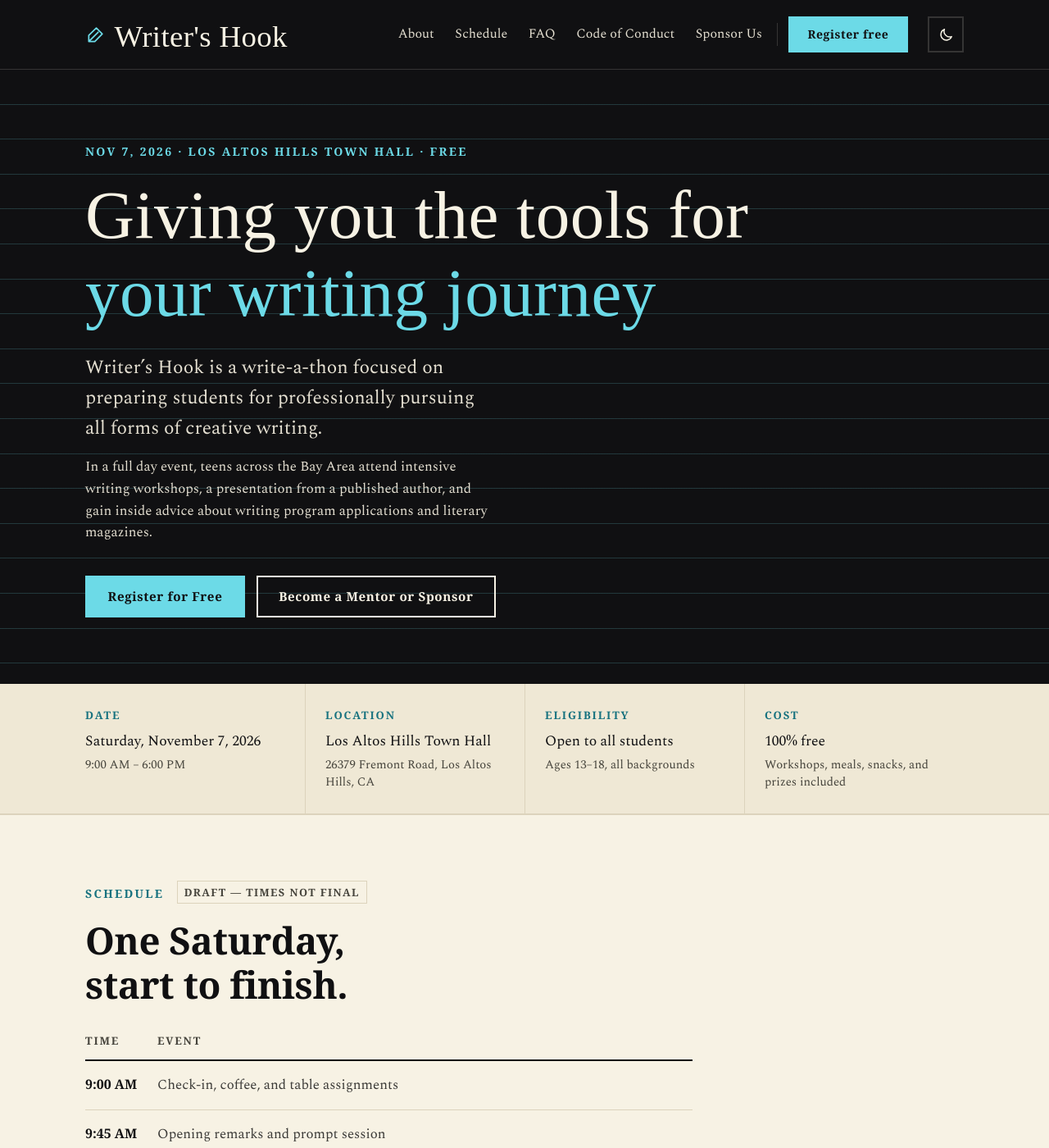
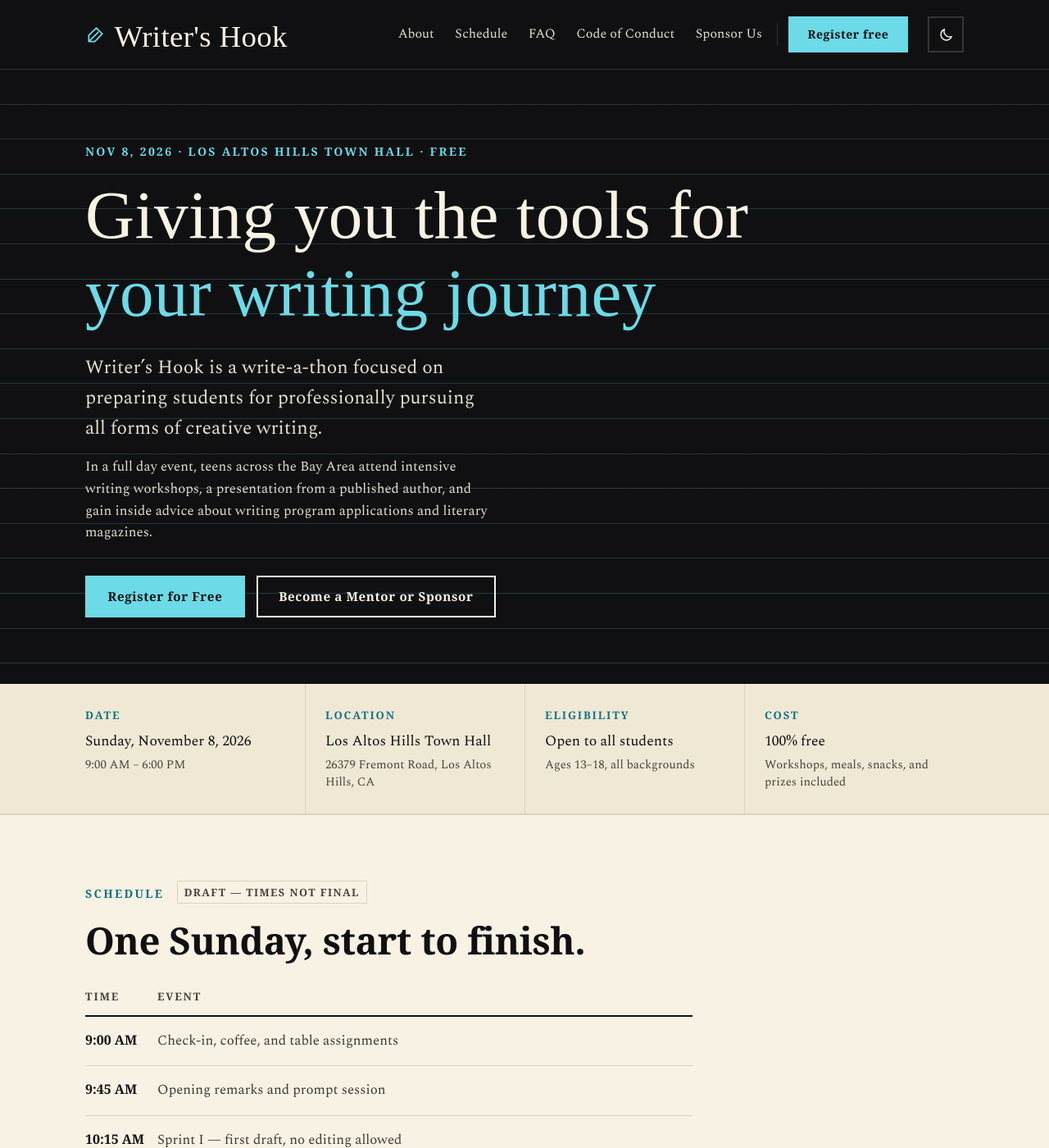
Before and after one commit to Writer-s-Hook/Website, a Jekyll site: the page built from index.md, in a window 1280 px wide and 1400 px high. Shown: the whole window at 82% size. Built offline with Jekyll 4.4.1, drawn with Linux system fonts in a browser that asks for light colours; some web fonts are replaced; some of the changed text lies outside the part shown.

Commit message:
Move the event to Sunday, November 8, 2026
November 8, 2026 falls on a Sunday, so the weekday changes with the date. Two
places named the weekday rather than deriving it: event.date in _config.yml and
the home page schedule heading, which read "One Saturday, start to finish."

Covers all six references - the config date and short date, the site
description, the schedule heading, the FAQ answer and the README. Nothing left
saying Saturday or the 7th.

Co-Authored-By: Claude Opus 5 <noreply@anthropic.com>

```diff
--- a/_config.yml
+++ b/_config.yml
@@ -2,7 +2,7 @@ title: "Writer's Hook"
 tagline: 'A free one-day creative write-a-thon for high school writers'
 description: >-
   A free one-day creative write-a-thon for Bay Area high school writers.
-  Drafting sprints, craft workshops, and 1-on-1 mentorship. November 7, 2026.
+  Drafting sprints, craft workshops, and 1-on-1 mentorship. November 8, 2026.
 email: writershook2026@gmail.com
 # Code of Conduct reporting address. MUST be an inbox a named organizer
 # monitors on the day — see conduct.md.
@@ -14,8 +14,8 @@ url: ''
 permalink: pretty
 
 event:
-  date: 'Saturday, November 7, 2026'
-  date_short: 'Nov 7, 2026'
+  date: 'Sunday, November 8, 2026'
+  date_short: 'Nov 8, 2026'
   time: '9:00 AM – 6:00 PM'
   venue: 'Los Altos Hills Town Hall'
   venue_address: '26379 Fremont Road, Los Altos Hills, CA'
--- a/_data/faq.yml
+++ b/_data/faq.yml
@@ -3,7 +3,7 @@
 - q: "What is Writer's Hook?"
   a: "Writer's Hook is a one-day write-a-thon event that brings people together to write, create, and connect. Participants can set writing goals, take part in planned workshops and educational seminars, and enter a writing contest while connecting with fellow writers and authors."
 - q: "When and where is Writer's Hook held?"
-  a: "It will take place on Saturday, November 7, 2026 at the Los Altos Hills Town Hall."
+  a: "It will take place on Sunday, November 8, 2026 at the Los Altos Hills Town Hall."
 - q: "Who can participate in Writer's Hook?"
   a: "Writer's Hook is open to young writers ages 13 to 18! Whether you're an experienced writer or just getting started with sharing your ideas, we would love for you to join us."
 - q: "Is Writer's Hook free?"
--- a/_layouts/home.html
+++ b/_layouts/home.html
@@ -27,7 +27,7 @@ layout: default
 <section class="strip" id="schedule">
   <div class="container measure-wide">
     <p class="eyebrow">Schedule{% if site.data.schedule.draft %} <span class="tag">Draft — times not final</span>{% endif %}</p>
-    <h2 class="section-title">One Saturday, start to finish.</h2>
+    <h2 class="section-title">One Sunday, start to finish.</h2>
     <div class="table-wrap" tabindex="0" role="region" aria-label="Full schedule, scrolls horizontally">
       <table class="schedule-table">
         <thead><tr><th scope="col">{{ site.data.schedule.time }}</th><th scope="col">{{ site.data.schedule.event }}</th></tr></thead>
```
Also changed, not shown: README.md.
